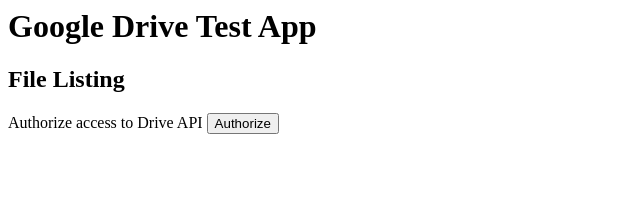
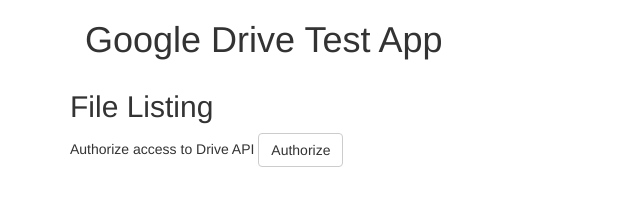
Before and after one commit to thorsteinson/gdrive-test-app, a website: page app/index.html in a window 1280 px wide. Shown: the whole page, without its empty margins (0-640 px from the left). Drawn offline with nearby package versions, Linux system fonts and the light colour scheme.

Commit message:
Added basic styling to app

```diff
--- a/app/index.html
+++ b/app/index.html
@@ -1,26 +1,36 @@
 <html>
   <head>
-    <script type="text/javascript" src="scripts/main.js"></script>
+    <!-- Bootstrap 3.0 -->
+    <link href="https://maxcdn.bootstrapcdn.com/bootstrap/3.3.5/css/bootstrap.min.css" rel="stylesheet" integrity="sha256-MfvZlkHCEqatNoGiOXveE8FIwMzZg4W85qfrfIFBfYc= sha512-dTfge/zgoMYpP7QbHy4gWMEGsbsdZeCXz7irItjcC3sPUFtf0kuFbDz/ixG7ArTxmDjLXDmezHubeNikyKGVyQ==" crossorigin="anonymous">
+    <link rel="stylesheet" href="css/main.css">
     <script src="https://apis.google.com/js/client.js?onload=checkAuth"></script>
     <script src="https://code.jquery.com/jquery-2.1.4.js"></script>
     <script src="https://ajax.aspnetcdn.com/ajax/knockout/knockout-3.3.0.js"></script>
     <script src="https://raw.github.com/quirkey/sammy/master/lib/sammy.js"></script>
+    <script type="text/javascript" src="scripts/main.js"></script>
   </head>
   <body>
-    <header>
-      <h1>Google Drive Test App</h1>
+
+    <header class="container">
+      <div class="col-md-12">
+        <h1>Google Drive Test App</h1>
+      </div>
     </header>
 
     <section id="files">
-      <h2>File Listing</h2>
+      <div class="container">
+        <h2>File Listing</h2>
+      </div>
     </section>
 
     <section id="auth">
+      <div class="container">
         <span>Authorize access to Drive API</span>
         <!--Button for the user to click to initiate auth sequence -->
-        <button id="authorize-button" onclick="handleAuthClick(event)">
+        <button class="btn btn-default" id="authorize-button">
             Authorize
         </button>
+      </div>
     </section>
   </body>
 </html>
--- a/app/scripts/main.js
+++ b/app/scripts/main.js
@@ -1,4 +1,4 @@
-
+$(document).ready(function() {
   // Your Client ID can be retrieved from your project in the Google
   // Developer Console, https://console.developers.google.com
   var CLIENT_ID = '681676105907-omec1itmltlnknrdfo150qcn7pdt95ri.apps.googleusercontent.com';
@@ -41,6 +41,7 @@
     * @param {Event} event Button click event.
     */
   function handleAuthClick(event) {
+    console.log('Authorizing...');
     gapi.auth.authorize(
       {client_id: CLIENT_ID, scope: SCOPES, immediate: false},
       handleAuthResult);
@@ -97,3 +98,7 @@
 
     fileRef.append(fileContainer);
   }
+
+  $('#authorize-button').click(handleAuthClick);
+
+});
```
Also changed, not shown: package.json (+6 -1 lines). Lines whose indentation alone changed are shown as unchanged.
